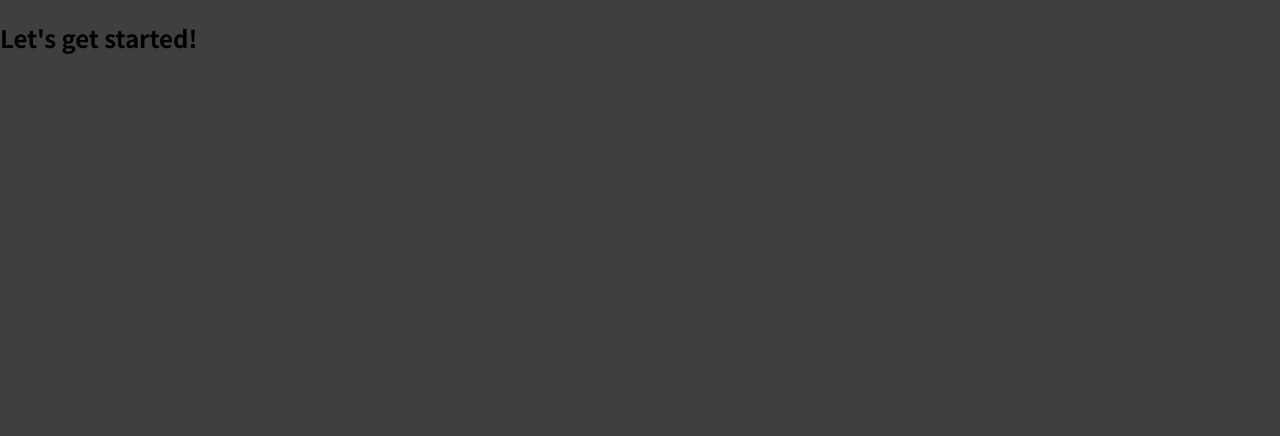
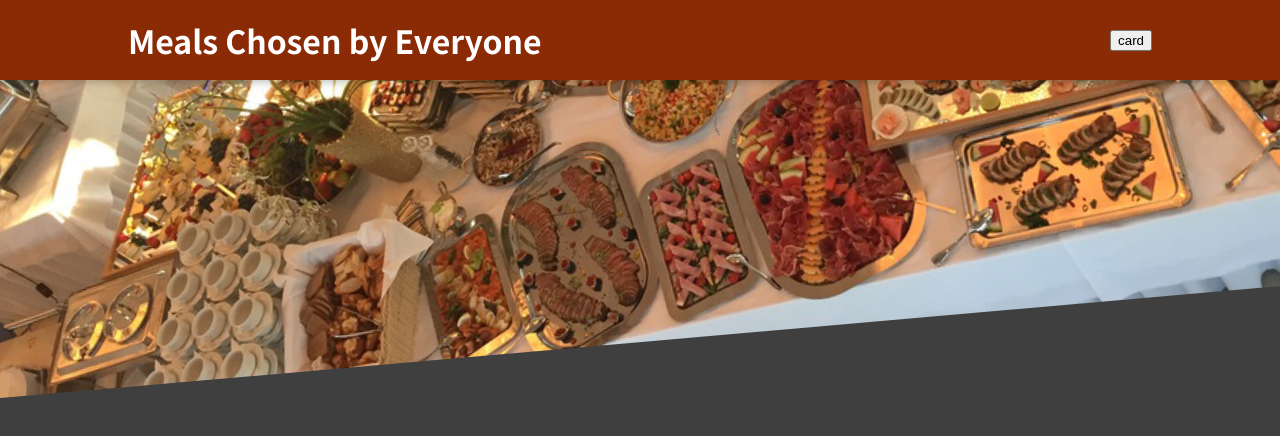
Before and after one commit to faheem4531/React-Projects, a React (Create React App) app in the folder Order Meal App/: page / in a window 1280 px wide. Shown: the top 436 px of the page. Built offline with nearby package versions, Linux system fonts and the light colour scheme.

Commit message:
header component

```diff
--- a/Order Meal App/src/App.js
+++ b/Order Meal App/src/App.js
@@ -1,8 +1,12 @@
+import React, { Fragment } from "react";
+
+import Header from "./components/Layout/Header";
+
 function App() {
   return (
-    <div>
-      <h2>Let's get started!</h2>
-    </div>
+    <Fragment>
+      <Header />
+    </Fragment>
   );
 }
 
--- /dev/null
+++ b/Order Meal App/src/components/Layout/Header.js
@@ -0,0 +1,20 @@
+import React, { Fragment } from 'react';
+
+import mealImg from '../../assets/meals.jpg';
+import classes from './Header.module.css';
+
+const Header = props => {
+  return (
+    <Fragment>
+      <header className={classes.header}>
+        <h1>Meals Chosen by Everyone</h1>
+        <button>card</button>
+      </header>
+      <div className={classes['main-image']}>
+        <img src={mealImg} alt='table full of food you like!' />
+      </div>
+    </Fragment>
+  )
+}
+
+export default Header;
--- /dev/null
+++ b/Order Meal App/src/components/Layout/Header.module.css
@@ -0,0 +1,29 @@
+.header {
+  position: fixed;
+  top: 0;
+  left: 0;
+  width: 100%;
+  height: 5rem;
+  background-color: #8a2b06;
+  color: white;
+  display: flex;
+  justify-content: space-between;
+  align-items: center;
+  padding: 0 10%;
+  box-shadow: 0 2px 8px rgba(0, 0, 0, 0.25);
+  z-index: 10;
+}
+
+.main-image {
+  width: 100%;
+  height: 25rem;
+  z-index: 0;
+  overflow: hidden;
+}
+
+.main-image img {
+  width: 110%;
+  height: 100%;
+  object-fit: cover;
+  transform: rotateZ(-5deg) translateY(-4rem) translateX(-1rem);
+}
```
Also changed, not shown: Order Meal App/src/assets/meals.jpg (added).
